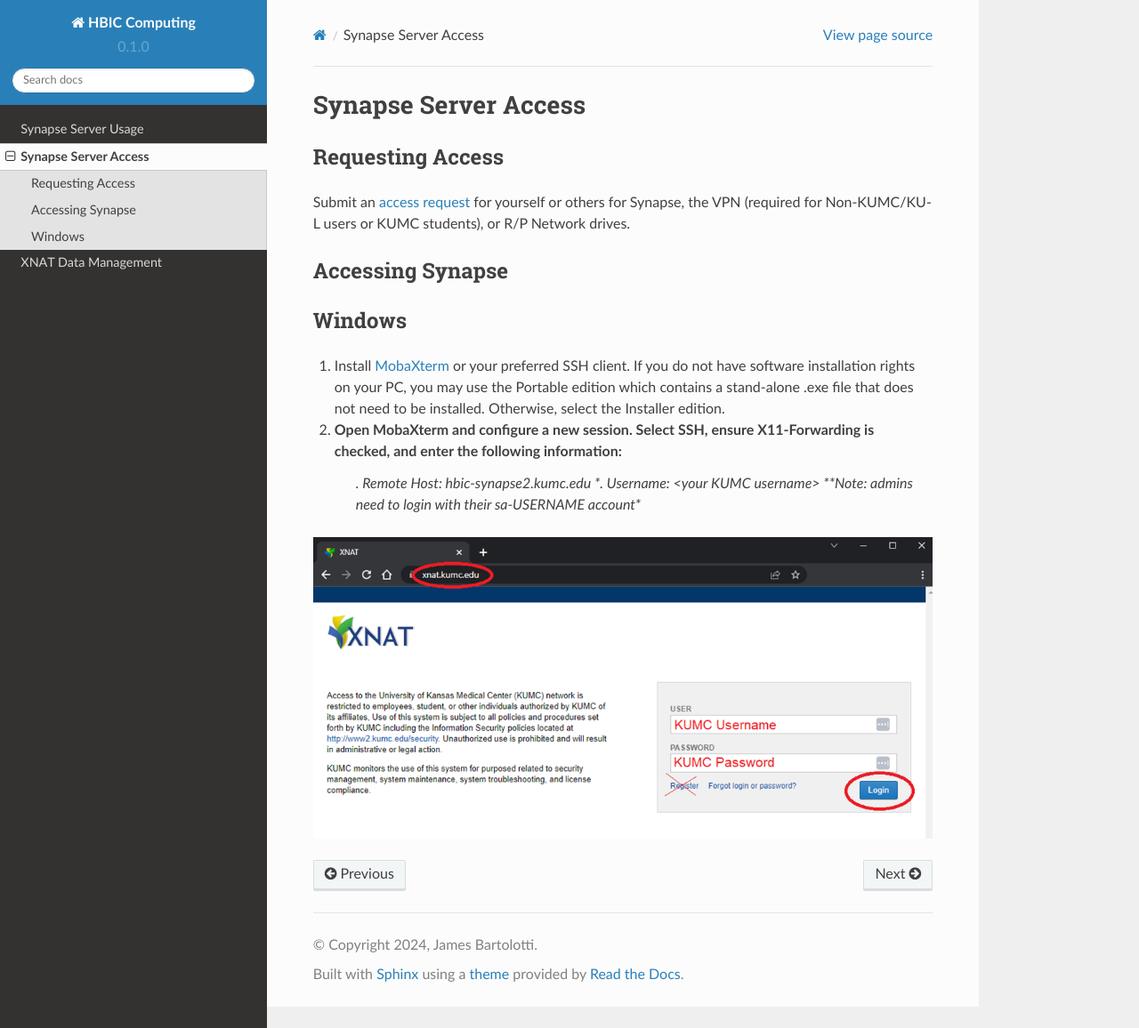
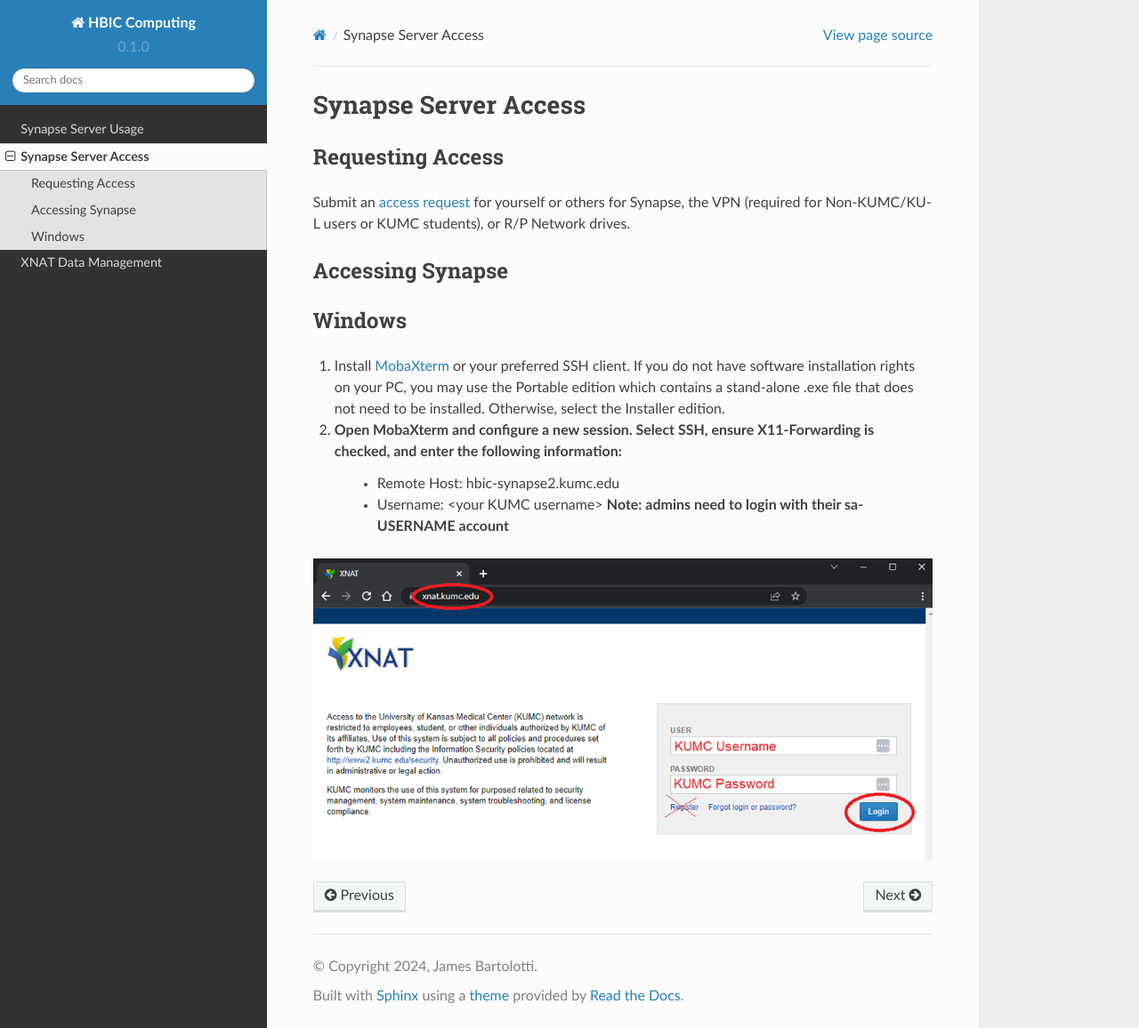
Before and after one commit to jbartolotti/hbic-computing, a Sphinx documentation site: the page built from docs/source/synapse_access.rst, in a window 1280 px wide and 1156 px high. Shown: the whole window at 89% size. Built offline with Sphinx 7.4.7 and the Read the Docs theme 2.0.0, drawn with Linux system fonts in a browser that asks for light colours.

```diff
--- a/docs/source/synapse_access.rst
+++ b/docs/source/synapse_access.rst
@@ -18,8 +18,8 @@ Windows
 
 #. Install `MobaXterm <https://mobaxterm.mobatek.net/download-home-edition.html>`_ or your preferred SSH client. If you do not have software installation rights on your PC, you may use the Portable edition which contains a stand-alone .exe file that does not need to be installed. Otherwise, select the Installer edition.
 #. Open MobaXterm and configure a new session. Select SSH, ensure X11-Forwarding is checked, and enter the following information:
-    *. Remote Host: hbic-synapse2.kumc.edu
-    *. Username: <your KUMC username> **Note: admins need to login with their sa-USERNAME account**
+    * Remote Host: hbic-synapse2.kumc.edu
+    * Username: <your KUMC username> **Note: admins need to login with their sa-USERNAME account**
 
 .. image:: media/xnat_account_1.png
   :width: 800
```
